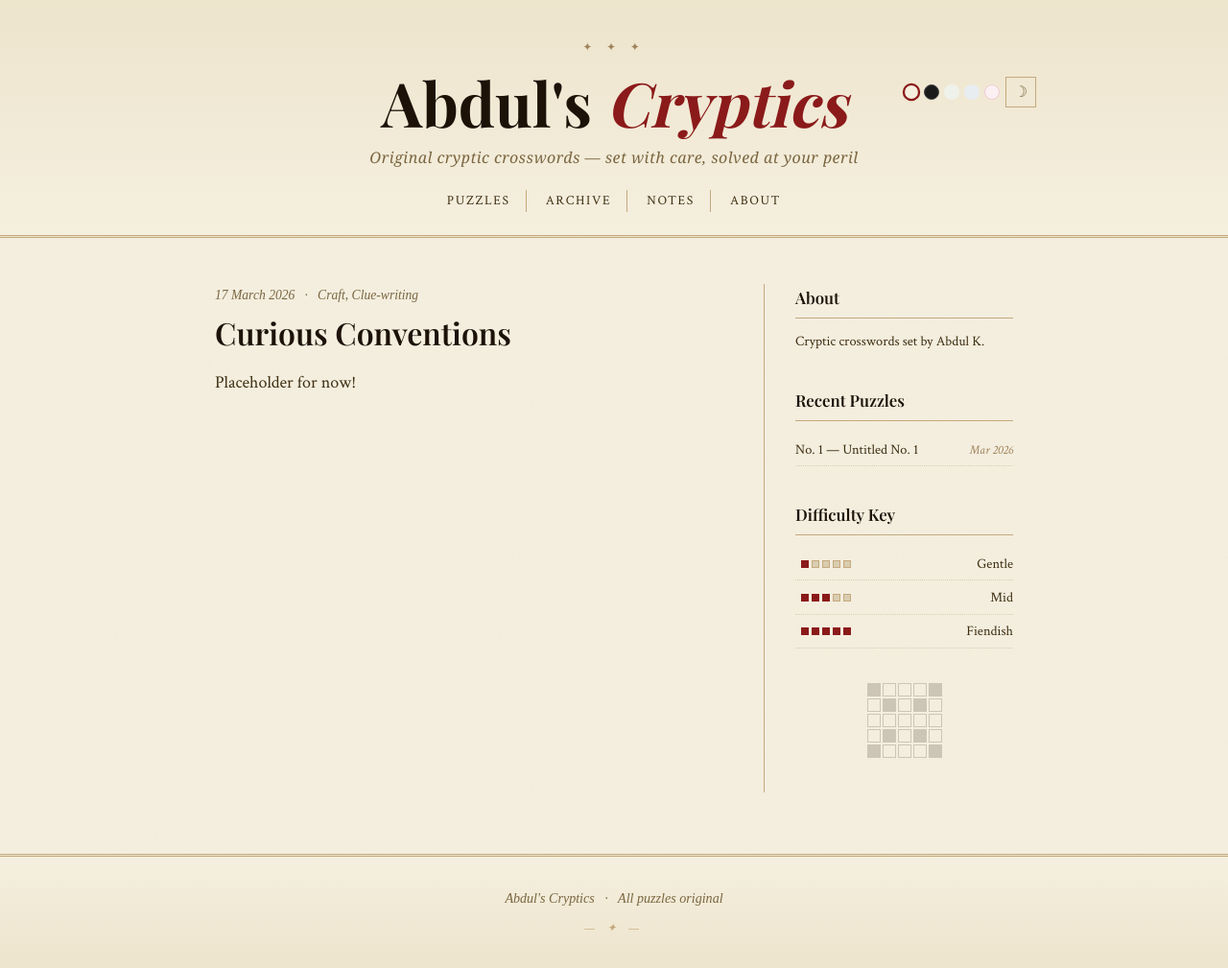
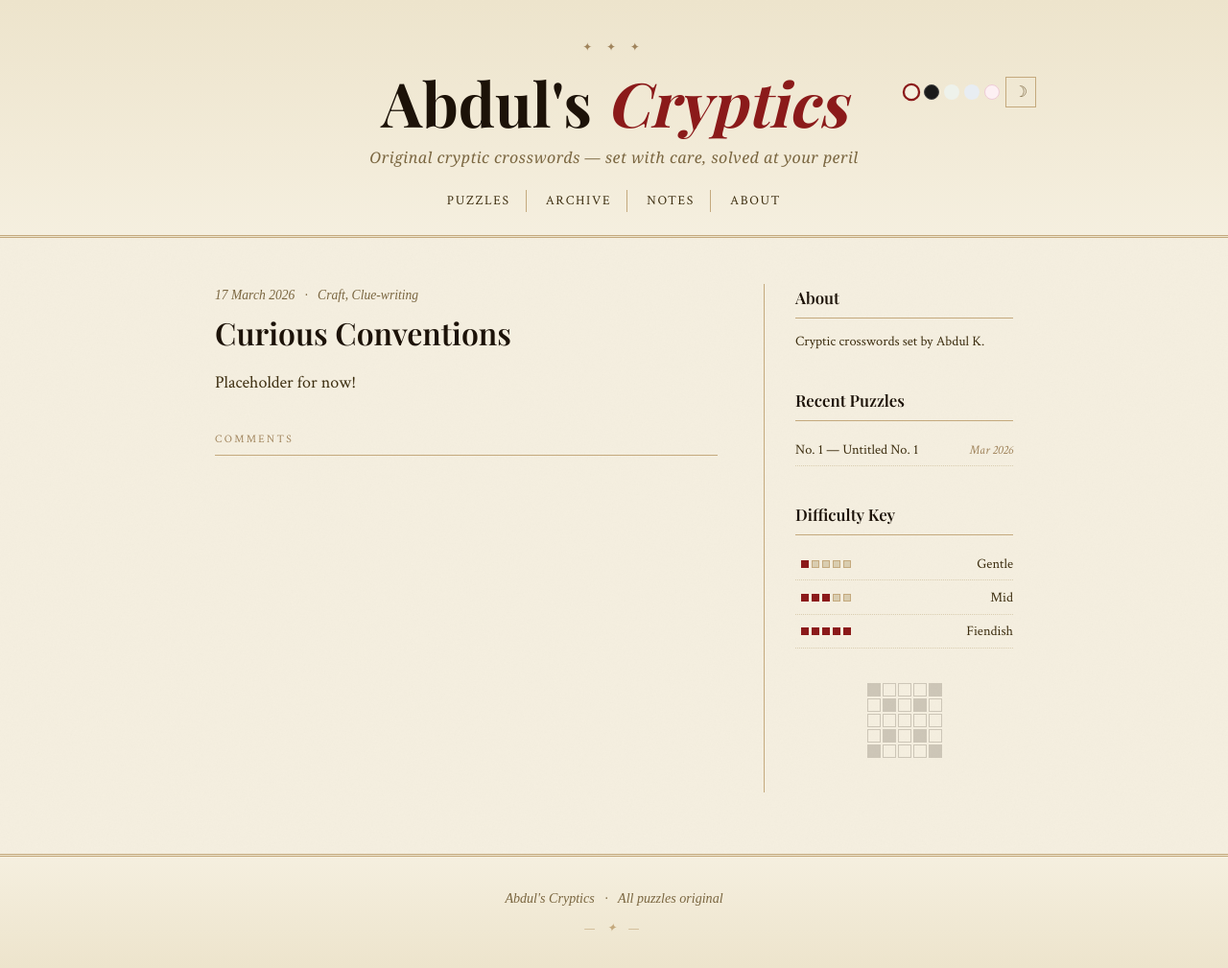
Before and after one commit to abdulkhaleddd/abdulkhaleddd.github.io, a Jekyll site: the page built from _posts/2026-03-17-curious-conventions.md, in a window 1280 px wide. Shown: the whole page at 96% size. Built offline with Jekyll 4.4.1, drawn with Linux system fonts in a browser that asks for light colours; some web fonts are replaced; a script that is not in the unit is left out.

Commit message:
Update post.html

```diff
--- a/_layouts/post.html
+++ b/_layouts/post.html
@@ -13,4 +13,12 @@
   <div class="post-body">
     {{ content }}
   </div>
+  <div class="comments-section">
+  <div class="section-label" style="margin-top:2rem;">Comments</div>
+  <script async src="https://talk.hyvor.com/embed/embed.js" type="module"></script>
+  <hyvor-talk-comments
+    website-id="15160"
+    page-id="{{ page.url | absolute_url }}"
+  ></hyvor-talk-comments>
+</div>
 </article>
```
